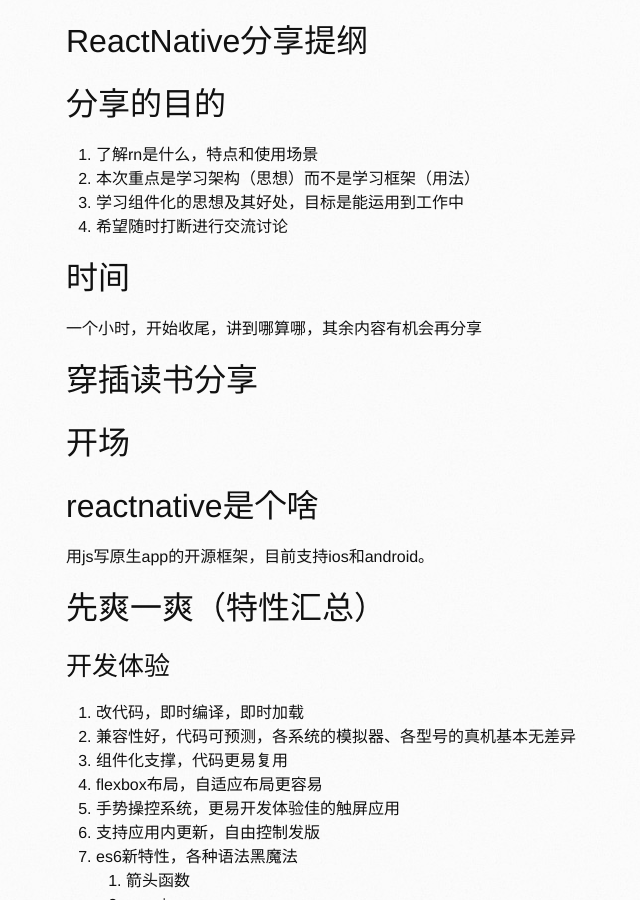
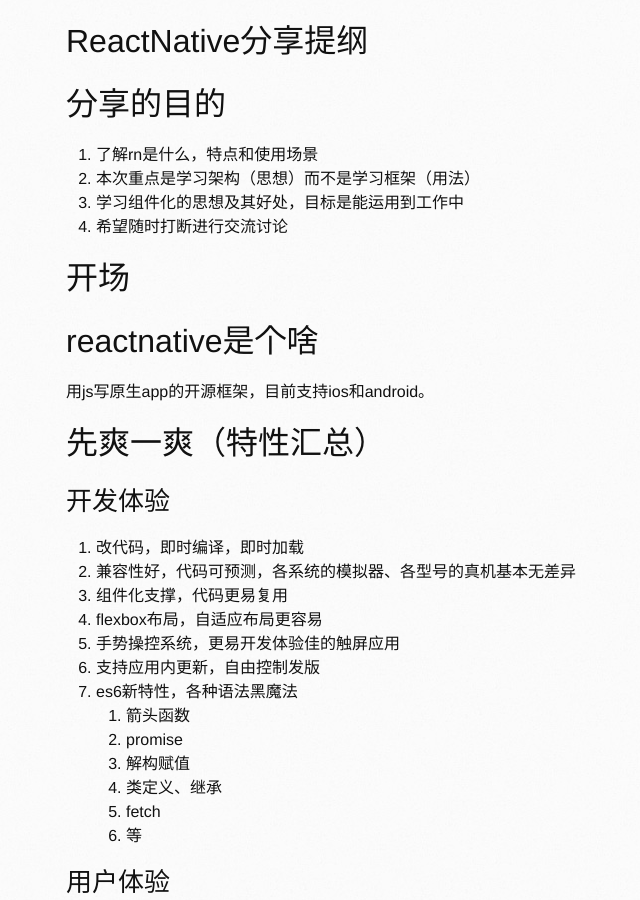
Before and after one commit to bystep15/bystep15.github.io, a Jekyll site: the page built from _posts/2016-05-04-ReactNative分享提纲.md, in a window 1280 px wide and 900 px high, scrolled down 313 px. Shown: the whole window, without its empty margins (104-744 px from the left). Built offline with Jekyll 4.4.1, drawn with Linux system fonts in a browser that asks for light colours; comment, search, counter and statistics services are not loaded.

Commit message:
Update 2016-05-04-ReactNative分享提纲.md

````diff
--- a/_posts/2016-05-04-ReactNative分享提纲.md
+++ b/_posts/2016-05-04-ReactNative分享提纲.md
@@ -7,18 +7,16 @@
 ---
 
 # ReactNative分享提纲
+
 # 分享的目的
+
 1. 了解rn是什么，特点和使用场景
 2. 本次重点是学习架构（思想）而不是学习框架（用法）
 3. 学习组件化的思想及其好处，目标是能运用到工作中
 4. 希望随时打断进行交流讨论
 
-# 时间
-一个小时，开始收尾，讲到哪算哪，其余内容有机会再分享
+# 开场
 
-# 穿插读书分享
-
-# 开场
 ## reactnative是个啥
 
 用js写原生app的开源框架，目前支持ios和android。
@@ -52,6 +50,7 @@
 1. 尚未发布1.0
 
 # react基本概念
+
 ## 组件化编程
 
 ### 组件化定义
@@ -79,6 +78,7 @@
 js中的xml。[例子](http://facebook.github.io/react/)
 
 # reactnative基本概念
+
 ## 和react的关系
 
 1. rn使用react的组件化规范。
@@ -127,6 +127,7 @@
 android、ios操作系统
 ```
 
+
 # 框架设计
 
 # 版本发布
````
